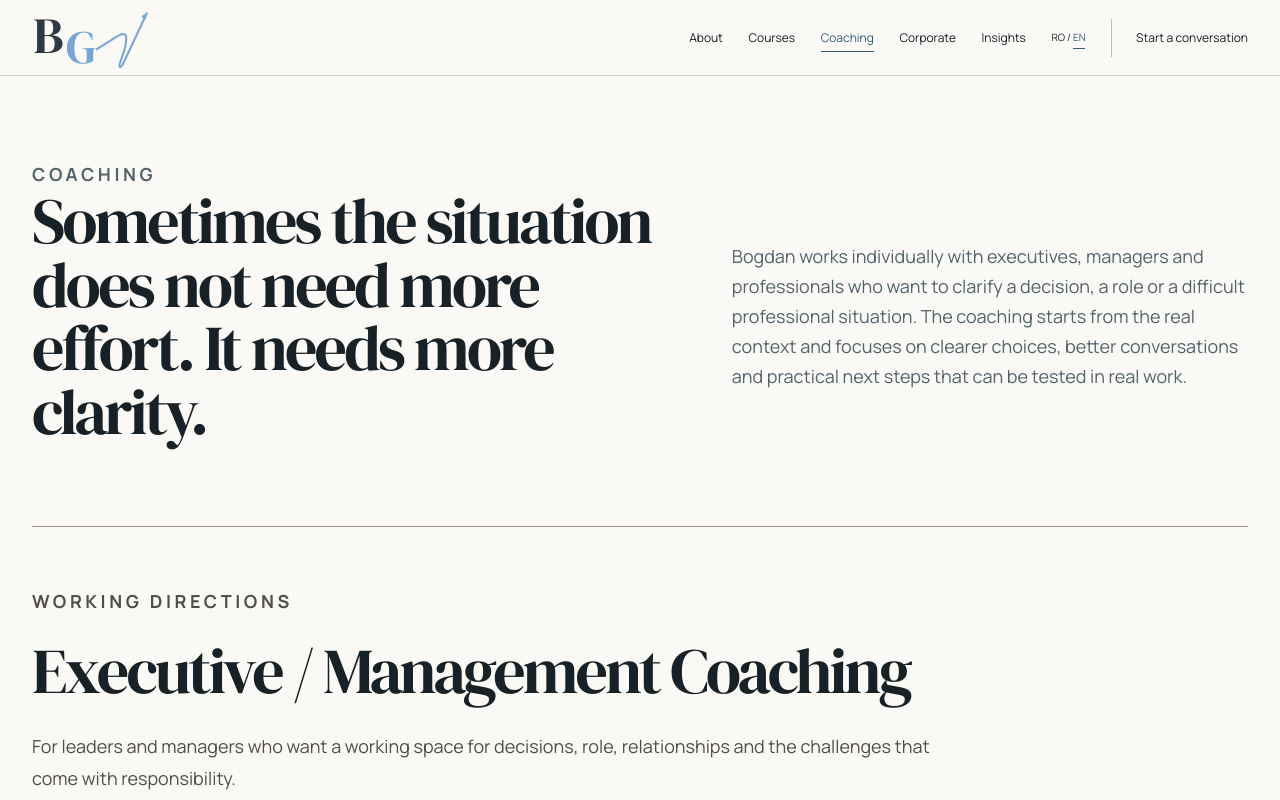
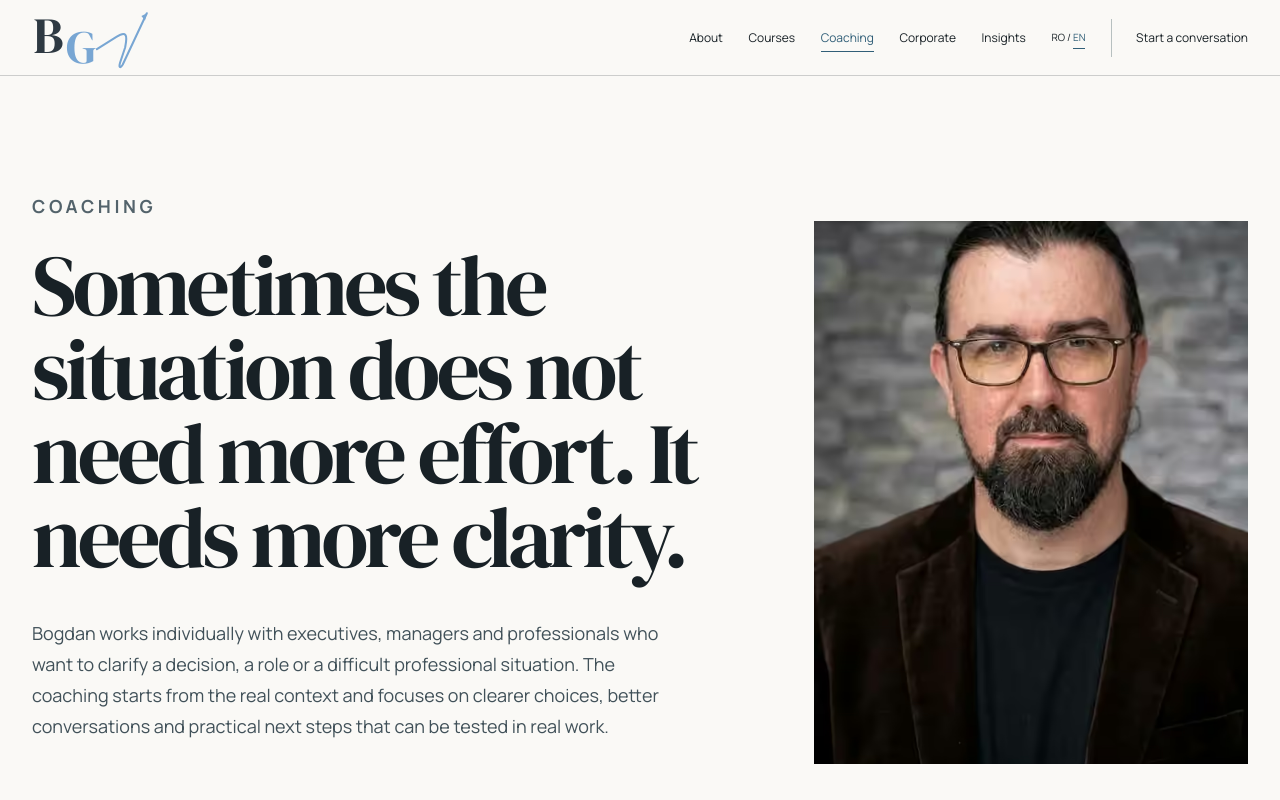
Before and after one commit to ivanovroxana1988-arch/bogdanvizitiu, a Next.js app: page /en/coaching in a window 1280 px wide. Shown: the top 800 px of the page. Built offline with nearby package versions, Linux system fonts and the light colour scheme.

Commit message:
Add close-up portrait to coaching hero

```diff
--- a/app/_views/coaching/page.tsx
+++ b/app/_views/coaching/page.tsx
@@ -1,8 +1,11 @@
 import type { Metadata } from 'next'
-import { ArrowLink, Eyebrow, PageHero } from '@/components/ui'
+import Image from 'next/image'
+import { ArrowLink, Eyebrow } from '@/components/ui'
+import media from '@/content/media.json'
 import servicePages from '@/content/service-pages.json'
 import { getLocale } from '@/lib/i18n'
 import { buildPageMetadata } from '@/lib/seo'
+import styles from './coaching.module.css'
 
 export function generateMetadata({ searchParams }: { searchParams?: { lang?: string } }): Metadata {
   const locale = getLocale(searchParams?.lang)
@@ -23,10 +26,28 @@ export function generateMetadata({ searchParams }: { searchParams?: { lang?: str
 export default function Coaching({ searchParams }: { searchParams?: { lang?: string } }) {
   const locale = getLocale(searchParams?.lang)
   const copy = servicePages[locale].coaching
+  const coachingImage = media.images.coaching
 
   return (
     <>
-      <PageHero eyebrow={copy.eyebrow} title={copy.title} intro={copy.intro} />
+      <section className={`page-hero shell ${styles.hero}`}>
+        <Eyebrow>{copy.eyebrow}</Eyebrow>
+        <div className={styles.heroGrid}>
+          <div className={styles.copy}>
+            <h1 className={styles.title}>{copy.title}</h1>
+            <p className={styles.intro}>{copy.intro}</p>
+          </div>
+          <figure className={styles.portrait}>
+            <Image
+              src={coachingImage.src}
+              alt={locale === 'ro' ? coachingImage.alt : coachingImage.alt_en}
+              fill
+              priority
+              sizes="(max-width: 980px) 100vw, 38vw"
+            />
+          </figure>
+        </div>
+      </section>
       <section className="shell">
         <div className="prose" style={{ maxWidth: '900px' }}>
           <Eyebrow>{locale === 'ro' ? 'Direcții de lucru' : 'Working directions'}</Eyebrow>
```
